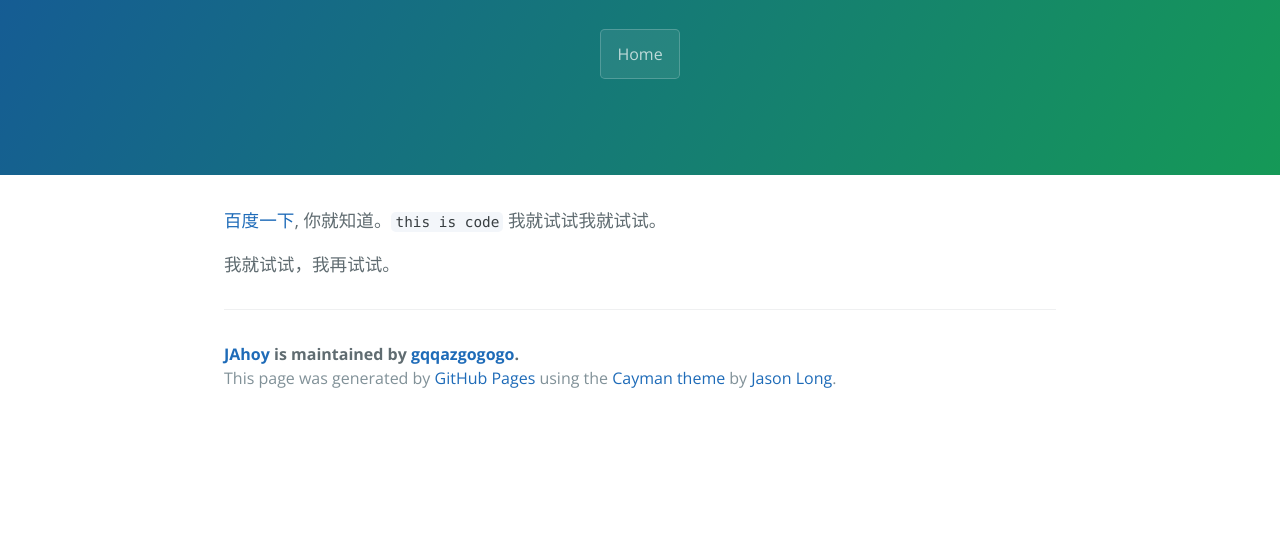
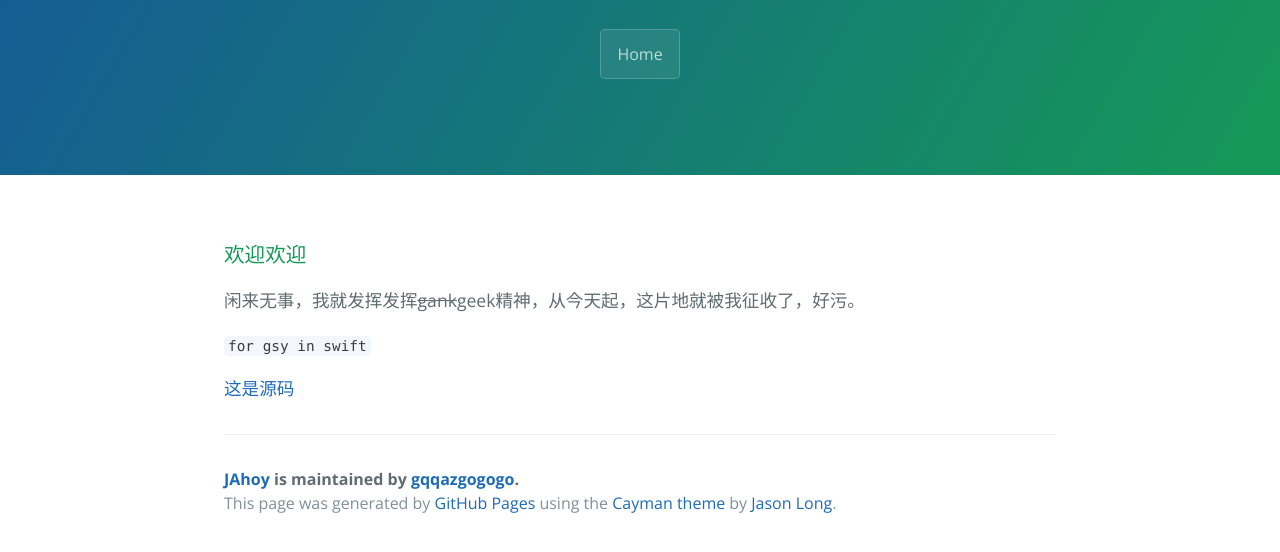
Before and after one commit to gqqazgogogo/JAhoy, a plain HTML site: page index.html in a window 1280 px wide. Both pictures are taken after a click on the link "欢迎欢迎". Shown: the part 208-760 px from the top of the page. Drawn offline with nearby package versions, Linux system fonts and the light colour scheme.

Commit message:
2015/12/16 17:55

```diff
--- a/doc_01.html
+++ b/doc_01/doc_01.html
@@ -1,12 +1,9 @@
 <section id="contentDoc" class="main-content" style="display: none">
+    <p><h3>欢迎欢迎</h3></p>
 
-<p><a href="https://www.baidu.com">百度一下</a>, 你就知道。<code>this is code</code>
-    我就试试我就试试。
-</p>
-    <p>
-        我就试试，我再试试。
-    </p>
-
+    <p>闲来无事，我就发挥发挥<s>gank</s>geek精神，从今天起，这片地就被我征收了，好污。</p>
+    <p><code>for gsy in swift</code></p>
+    <p><a href="https://github.com/gqqazgogogo/JAhoy/tree/gh-pages">这是源码</a></p>
 
     <footer class="site-footer">
         <span class="site-footer-owner"><a href="https://github.com/gqqazgogogo/JAhoy">JAhoy</a> is maintained by <a href="https://github.com/gqqazgogogo">gqqazgogogo</a>.</span>
--- a/index.html
+++ b/index.html
@@ -44,7 +44,7 @@
       $('#welcome-to-github-pages').click(function() {
         $.ajax({
           type : "GET",
-          url  : "doc_01.html",
+          url  : "doc_01/doc_01.html",
           dataType : "html",
           timeout : 10000,
           async   : true,
@@ -65,6 +65,7 @@
           $('#contentList').fadeIn(200);
         },200);
       });
+
     });
   </script>
 </html>
```
